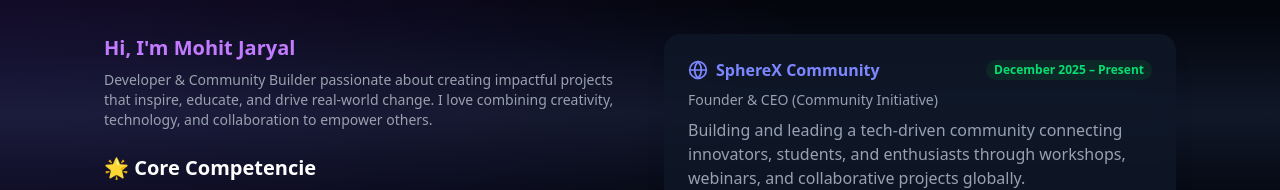
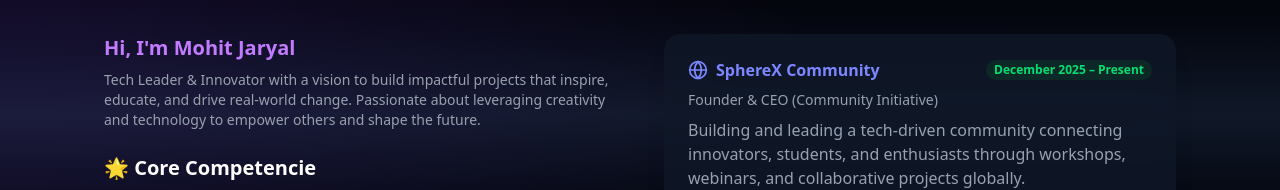
Before and after one commit to mohitjaryal/my-portfolio, a React (Vite) app in the folder portfolio/: page / in a window 1280 px wide. Shown: the part 752-942 px from the top of the page. Built offline with nearby package versions, Linux system fonts and the light colour scheme.

Commit message:
Update About.jsx

```diff
--- a/portfolio/src/components/About.jsx
+++ b/portfolio/src/components/About.jsx
@@ -36,8 +36,9 @@
               Hi, I'm Mohit Jaryal
             </h3>
             <p className="text-gray-400 text-sm">
-              Developer & Community Builder passionate about creating impactful projects that inspire, educate, and drive real-world change.
-              I love combining creativity, technology, and collaboration to empower others.
+              Tech Leader & Innovator with a vision to build impactful projects that inspire, educate, and drive real-world change.
+Passionate about leveraging creativity and technology to empower others and shape the future.
+
             </p>
 
             <h4 className="text-xl font-semibold text-white mb-2">🌟 Core Competencie</h4>
```
